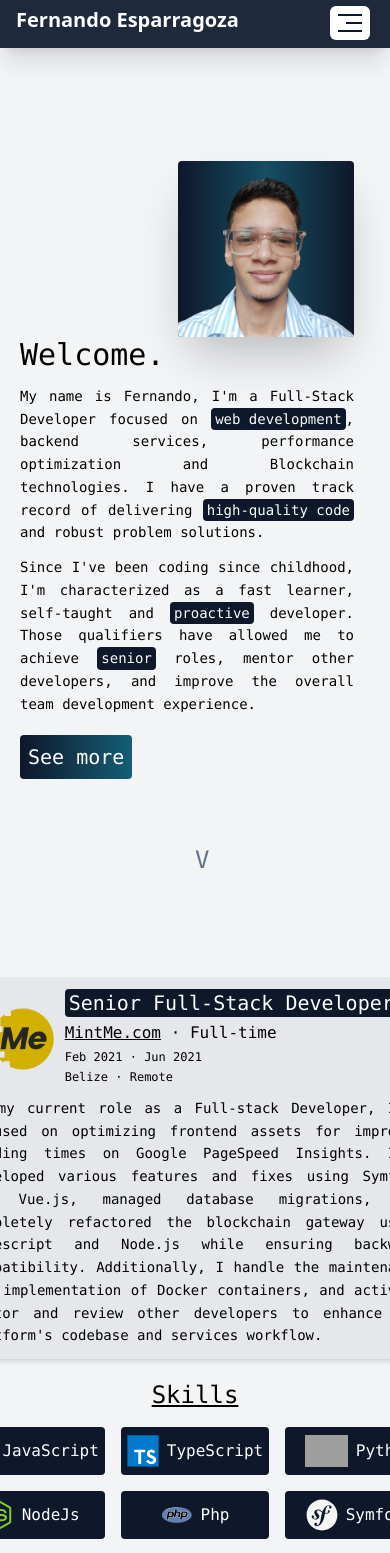
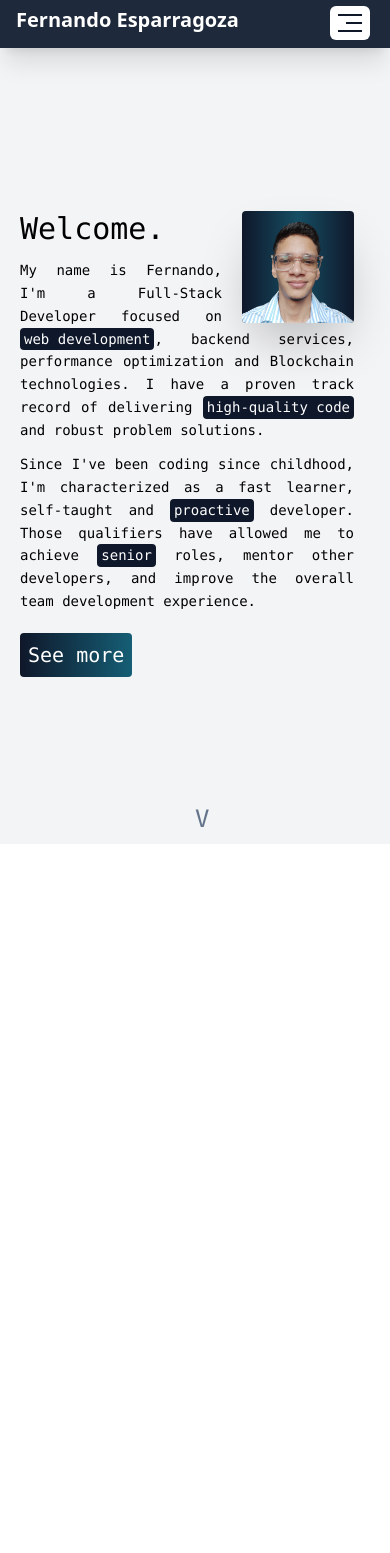
Before and after one commit to ferjep/ferjep.github.io, a Vue app: page / in a window 390 px wide. Shown: the top 1553 px of the page. After the commit the page ends 844 px from the top, so only its background shows below. Built offline with nearby package versions, Linux system fonts and the light colour scheme; grey boxes are pictures that could not be loaded.

Commit message:
Fixing h-screen for SectionView in mobile

```diff
--- a/src/App.vue
+++ b/src/App.vue
@@ -13,7 +13,7 @@ const updateActiveView = (id) => {
 </script>
 
 <template>
-    <div class="flex flex-col lg:flex-row font-mono selection:bg-slate-300 selection:text-slate-900">
+    <div class="lg:flex lg:flex-row font-mono selection:bg-slate-300 selection:text-slate-900 h-screen overflow-y-hidden">
         <SideBar :activeId="activeViewId"/>
         <ViewContainer @on-view-change-id="updateActiveView"/>
     </div>
--- a/src/components/AboutView.vue
+++ b/src/components/AboutView.vue
@@ -16,11 +16,11 @@ const handleSeeMore = () => {
 }
 </script>
 <template>
-    <SectionView :id="props.id">
+    <SectionView :id="props.id" class="flex items-center sm:block">
         <div class="h-full w-full">
             <div class="flex h-full items-center">
                 <div class="mr-4 flex-1">
-                    <div class="float-right w-44 h-44 ml-5 bg-gradient-to-r from-slate-900 via-cyan-900 to-slate-900 rounded overflow-hidden shadow-2xl">
+                    <div class="float-right w-28 h-28 sm:w-44 sm:h-44 ml-5 bg-gradient-to-r from-slate-900 via-cyan-900 to-slate-900 rounded overflow-hidden shadow-2xl">
                         <img :src="PhotoImg" />
                     </div>
                     <h1 class="text-3xl mb-3">Welcome.</h1>
--- a/src/components/ExperienceView.vue
+++ b/src/components/ExperienceView.vue
@@ -10,22 +10,24 @@ const props = defineProps({id: String })
 <template>
     <SectionView :id="props.id">
         <div class="h-full w-full flex justify-center items-center">
-            <div>
+            <div class="w-full">
                 <div class="shadow-md p-3 mb-4 rounded bg-gray-200 mb-5">
-                    <div class="flex items-center mb-2">
-                        <div class="w-28 mr-2">
+                    <div class="relative flex flex-col sm:flex-row items-center mb-2">
+                        <a href="https://www.mintme.com" target="_blank" class="absolute top-1 right-0 mr-4">
+                            &#128279;
+                        </a>
+                        <div class="-mt-2 sm:mt-0 w-28 mr-2">
                             <a href="https://www.mintme.com" target="_blank">
                                 <img :src="MintmeLogo" class="h-full"/>
                             </a>
                         </div>
-                        <div class="w-full">
+                        <div class="w-full text-center wrap sm:text-left">
                             <h1 class="text-xl w-full mb-1">
-                                <BgText>
-                                    Senior Full-Stack Developer
+                                <BgText class="whitespace">
+                                    <span class="whitespace-normal">
+                                        Senior Full-Stack Developer
+                                    </span>
                                 </BgText>
-                                <a href="https://www.mintme.com" target="_blank" class="inline-block float-right">
-                                    &#128279;
-                                </a>
                             </h1>
                             <p class="text-base mb-1">
                                 <a href="https://www.mintme.com" target="_blank" class="inline-block underline">
@@ -49,7 +51,7 @@ const props = defineProps({id: String })
                     <p class="text-center mb-4 underline">
                         Skills
                     </p>
-                    <div class="grid grid-cols-3 gap-4 mb-4">
+                    <div class="grid grid-cols-2 sm:grid-cols-3 gap-4 mb-4">
                         <div v-for="skill in skills" :key="skill.name">
                             <div class="flex items-center justify-center text-white bg-slate-900 px-1 py-2 rounded h-12">
                                 <img :src="skill.icon" class="h-full mr-2"/>
--- a/src/components/RecommendatonsView.vue
+++ b/src/components/RecommendatonsView.vue
@@ -20,7 +20,7 @@ const scrollTo = (index) => {
 }
 </script>
 <template>
-    <SectionView :id="props.id">
+    <SectionView :id="props.id" class="flex items-center sm:block">
         <div class="h-full w-full flex flex-col justify-center">
             <div ref="container" class="flex items-center gap-8 overflow-x-hidden overflow-y-hidden snap-x mb-4">
                 <div v-for="recommendation in recommendations" :key="recommendation.name" class="snap-center shrink-0 w-full">
@@ -28,12 +28,12 @@ const scrollTo = (index) => {
                         <a :href="recommendation.profileUrl" target="_blank" class="absolute right-0 mr-4">
                             &#128279;
                         </a>
-                        <div class="flex flex-col items-center mb-4">
+                        <div class="flex flex-col items-center text-center mb-4">
                             <a :href="recommendation.profileUrl" target="_blank">
                                 <img :src="recommendation.profileImg" class="rounded-md w-20 mb-2"/>
                             </a>
                             <BgText class="mb-2">
-                                <a :href="recommendation.profileUrl" target="_blank">{{recommendation.name}}</a>
+                                <a :href="recommendation.profileUrl" target="_blank" class="whitespace-normal">{{recommendation.name}}</a>
                             </BgText>
                             <p class="text-base">{{recommendation.role}}</p>
                         </div>
--- a/src/components/SectionView.vue
+++ b/src/components/SectionView.vue
@@ -4,7 +4,7 @@ const props = defineProps({
 })
 
 const arrowDownClass = `
-after:content-['V']
+    after:content-['V']
     last:after:content-['']
     after:absolute
     after:text-slate-500
@@ -19,7 +19,7 @@ after:content-['V']
 <template>
     <div
         :id="props.id"
-        class="mx-auto relative h-screen overflow-y-hidden text-2xl snap-start p-5 w-full max-w-2xl"
+        class="mx-auto relative min-h-screen sm:min-h-0 sm:h-screen lg:overflow-y-hidden text-2xl snap-start p-5 pt-16 lg:pt-4 w-full max-w-2xl"
         :class="arrowDownClass"
     >
         <slot></slot>
--- a/src/components/SideBar.vue
+++ b/src/components/SideBar.vue
@@ -20,7 +20,7 @@ const toggleMenu = () => {
 
 </script>
 <template>
-    <div class="h-12 lg:h-screen w-80">
+    <div class="lg:h-screen w-full lg:w-80">
         <div
             class="fixed z-50 w-full lg:w-80 overflow-y-hidden lg:h-full bg-slate-800 lg:pt-4 pb-6 flex flex-col justify-between shadow-xl text-white transition-all"
             :class="isMenuOpen ? 'h-full' : 'h-12'"
--- a/src/components/ViewContainer.vue
+++ b/src/components/ViewContainer.vue
@@ -35,7 +35,7 @@ onMounted(() => {
 })
 </script>
 <template>
-    <div id="view-container" ref="container" class="flex-1 h-screen overflow-y-auto snap-y snap-mandatory bg-gray-100 ">
+    <div id="view-container" ref="container" class="flex-1 h-screen overflow-y-auto lg:snap-y md:snap-mandatory bg-gray-100 ">
         <component
             v-for="section in sections"
             :key="section.id"
```
